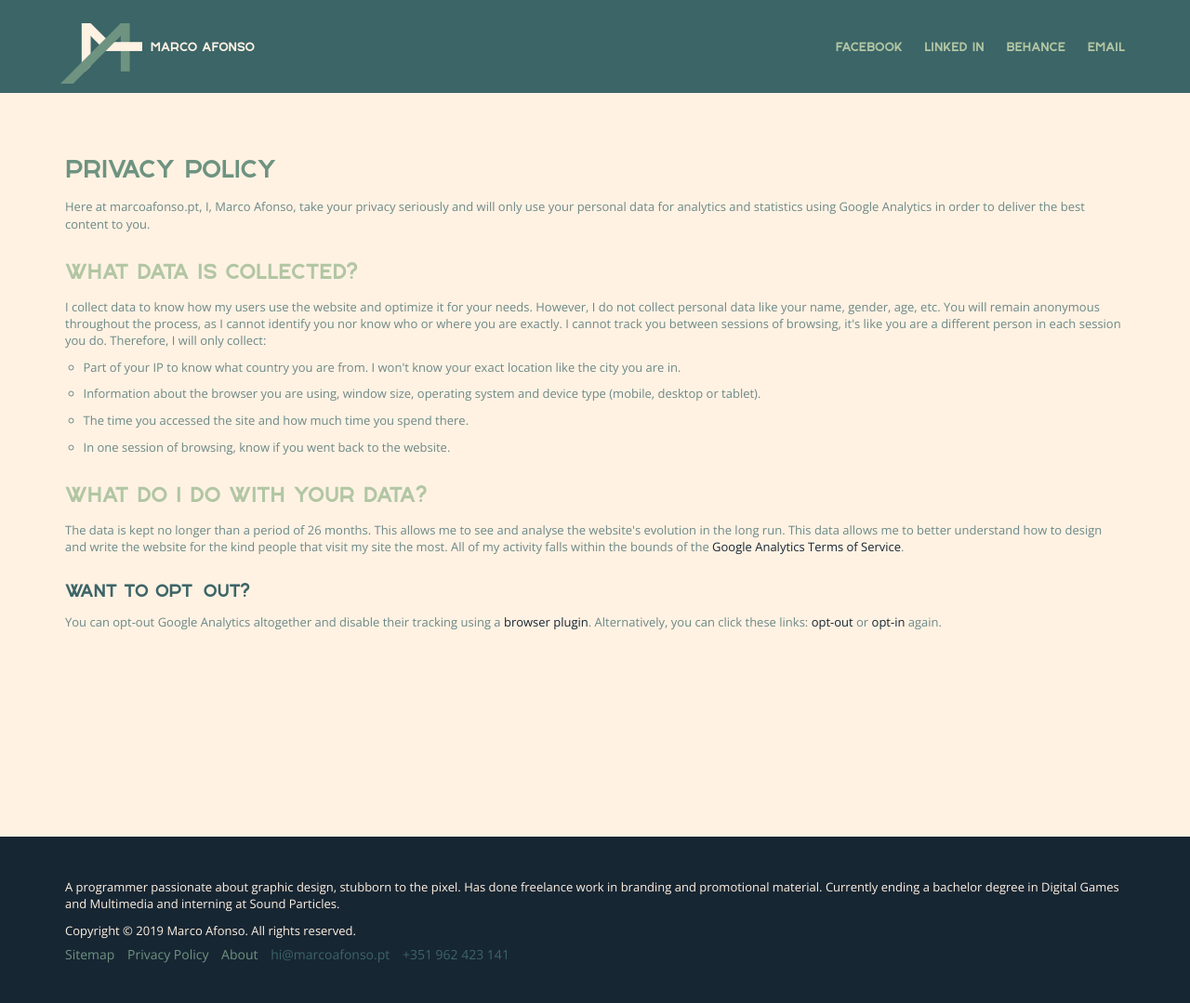
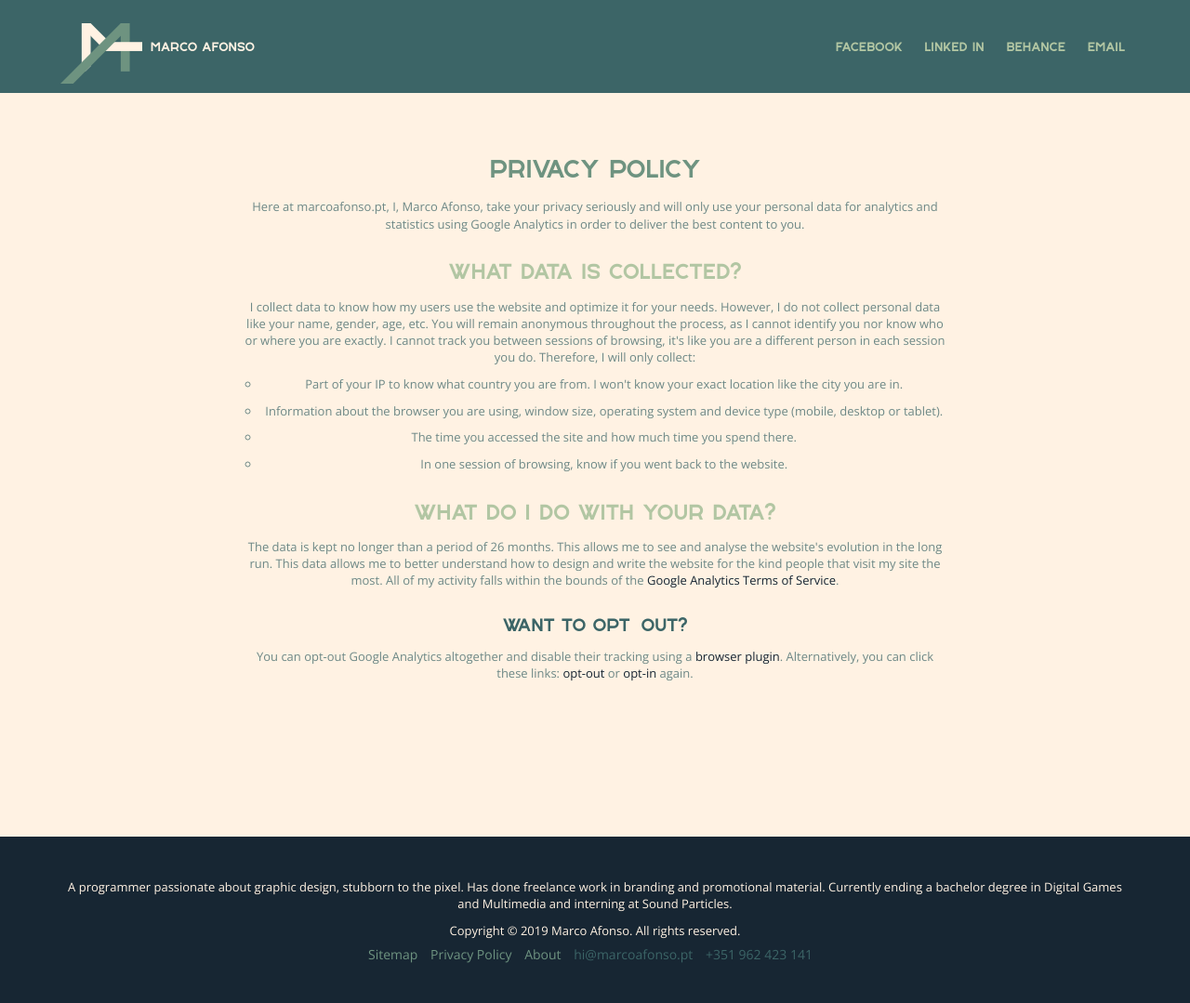
Before and after one commit to marco-afonso/marcoafonso, a Jekyll site: the page built from privacy-policy.html, in a window 1280 px wide. Shown: the whole page at 93% size. Built offline with Jekyll 4.4.1, drawn with Linux system fonts in a browser that asks for light colours.

Commit message:
responsive and removed outdated gen file

```diff
--- a/_layouts/page.html
+++ b/_layouts/page.html
@@ -2,7 +2,7 @@
 layout: default
 ---
 <div class="container">
-		<div class="col">
+		<div class="col-8">
 		{{ content }}
 		</div>
 
--- a/_sass/_responsive.scss
+++ b/_sass/_responsive.scss
@@ -22,7 +22,7 @@ $container-padding: 30px;
 @mixin col($size){
 	width: percentage($size/12);
 	padding: 0;
-	margin: auto;
+	margin: 0 auto;
 	box-sizing: border-box;
 	display: inline-block;
 }
@@ -66,8 +66,9 @@ $container-padding: 30px;
 .container{
 	box-sizing: border-box;
 	padding: 0 $container-padding;
-	margin: auto;
+	margin: 0 auto;
 	clear: both;
+	text-align: center;
 	@media #{ $responsive-up-to-xs } {
 		width: 100%;
 	}
```
Also changed, not shown: 1 other file.
